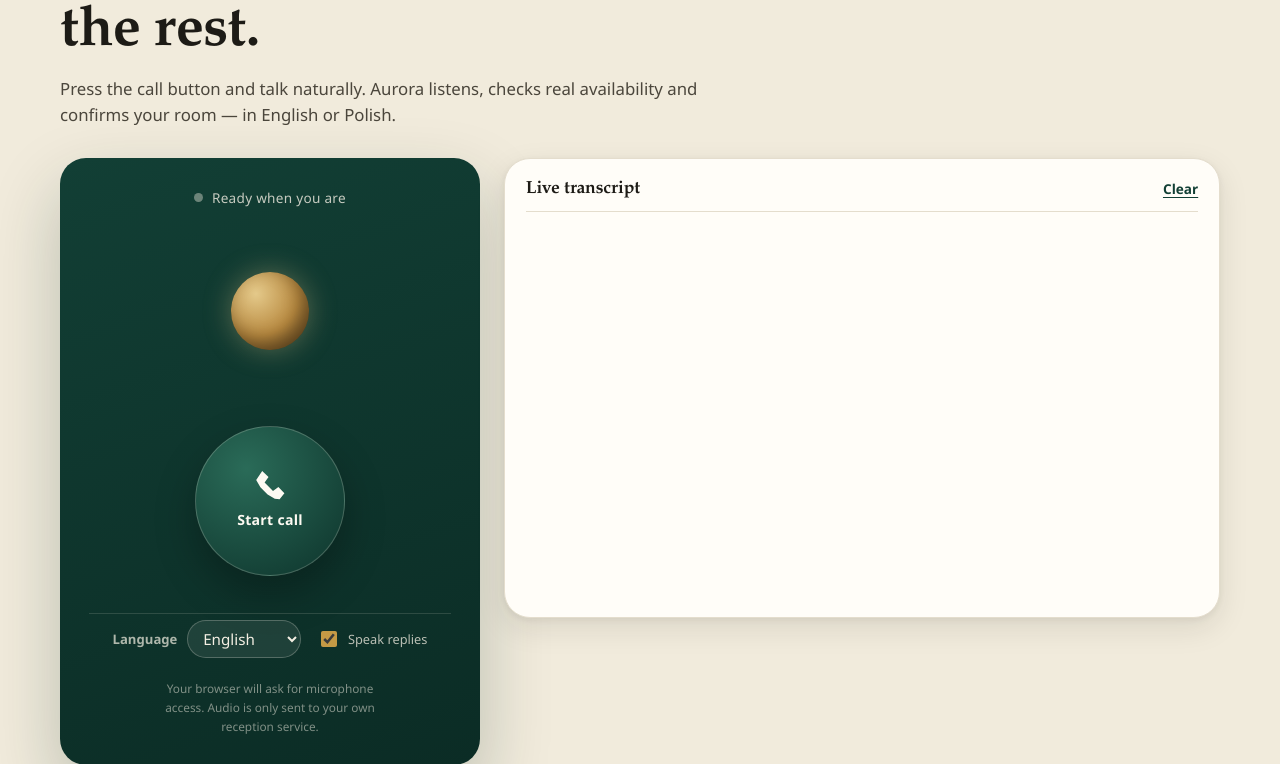
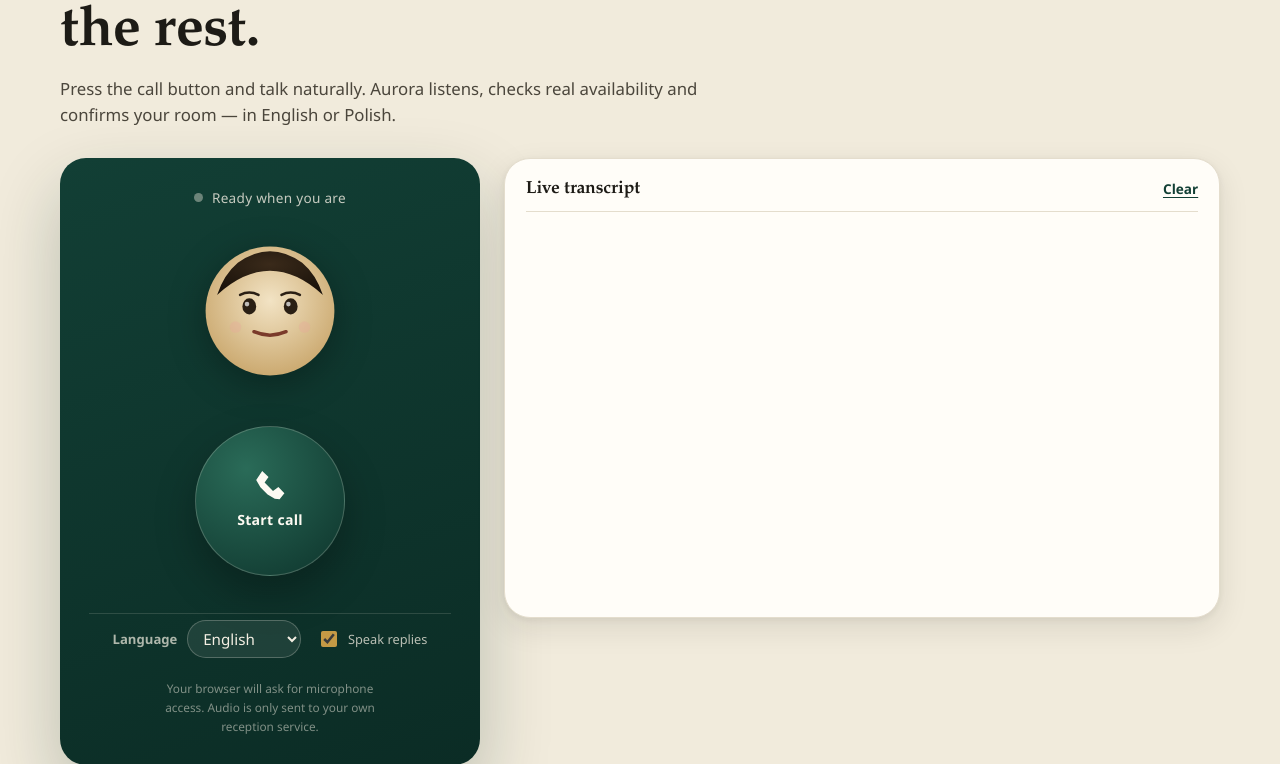
Before and after one commit to michalfrackowiak/hotel-ai-alpha, a Django app: page /voice/ in a window 1280 px wide. Shown: the part 201-965 px from the top of the page. Run offline with Django 5.2, Linux system fonts and the light colour scheme; data comes from the database, SQL or seed files in the repository; data that the repository does not hold is empty.

Commit message:
Add animated avatar for the voice agent

```diff
--- a/static/css/app.css
+++ b/static/css/app.css
@@ -1265,6 +1265,69 @@ button { cursor: pointer; }
   .voice-sphere__core { animation: none !important; }
 }
 
+/* ------------------------------------------------------------------ voice avatar */
+.voice-avatar {
+  position: relative;
+  width: 150px;
+  height: 150px;
+  margin: 0.4rem 0 0.2rem;
+  display: grid;
+  place-items: center;
+}
+
+.voice-avatar__glow {
+  position: absolute;
+  inset: 12px;
+  border-radius: 50%;
+  background: radial-gradient(circle, rgba(228, 201, 138, 0.45), transparent 70%);
+  opacity: 0.5;
+  transition: opacity 0.25s ease, transform 0.25s ease;
+  z-index: 0;
+}
+
+.voice-avatar__face {
+  position: relative;
+  width: 138px;
+  height: 138px;
+  z-index: 1;
+  filter: drop-shadow(0 8px 18px rgba(0, 0, 0, 0.3));
+  transition: transform 0.2s ease;
+}
+
+.voice-avatar.is-active .voice-avatar__glow { opacity: 0.85; transform: scale(1.08); }
+.voice-avatar.is-speaking .voice-avatar__glow { opacity: 1; transform: scale(1.18); animation: avatar-glow 0.6s ease-in-out infinite alternate; }
+.voice-avatar.is-speaking .voice-avatar__face { transform: scale(1.04); }
+.voice-avatar.is-listening .voice-avatar__face { transform: scale(1.02); }
+.voice-avatar.is-thinking .voice-avatar__face { animation: avatar-think 1.2s ease-in-out infinite; }
+
+.voice-avatar.is-speaking .avatar-mouth { animation: avatar-mouth 0.28s steps(2) infinite; }
+.voice-avatar.is-pulse .avatar-mouth { transform: scaleY(1.6); transform-origin: center; }
+
+.avatar-eye { transition: transform 0.15s ease; }
+.voice-avatar.is-listening .avatar-eye { transform: scaleY(1.15); }
+.voice-avatar.is-thinking .avatar-eye { transform: translateY(-2px); }
+.voice-avatar.is-speaking .avatar-brow--left { transform: translateY(-1px); }
+.voice-avatar.is-speaking .avatar-brow--right { transform: translateY(-1px); }
+
+@keyframes avatar-glow {
+  0% { transform: scale(1.12); opacity: 0.85; }
+  100% { transform: scale(1.22); opacity: 1; }
+}
+
+@keyframes avatar-think {
+  0%, 100% { transform: rotate(-4deg) scale(1); }
+  50% { transform: rotate(4deg) scale(1.03); }
+}
+
+@keyframes avatar-mouth {
+  0% { d: path("M46 78 Q60 84 74 78"); }
+  50% { d: path("M46 78 Q60 92 74 78"); }
+}
+
+@media (prefers-reduced-motion: reduce) {
+  .voice-avatar__glow, .voice-avatar__face, .avatar-mouth, .avatar-eye { animation: none !important; }
+}
+
 .toggle {
   display: inline-flex;
   align-items: center;
--- a/static/js/voice.js
+++ b/static/js/voice.js
@@ -18,7 +18,7 @@
   const interim = document.getElementById("transcript-interim");
   const bookingContainer = document.getElementById("voice-booking");
   const clearButton = document.getElementById("transcript-clear");
-const sphere = document.getElementById("voice-sphere");
+const sphere = document.getElementById("voice-avatar");
 
   const createUrl = root.dataset.createUrl;
   const messageUrlTemplate = root.dataset.messageUrl;
--- a/templates/web/voice.html
+++ b/templates/web/voice.html
@@ -28,11 +28,31 @@
         <span id="call-status">{% trans "Ready when you are" %}</span>
       </div>
 
-      <div class="voice-sphere" id="voice-sphere" aria-hidden="true">
-        <span class="voice-sphere__core"></span>
-        <span class="voice-sphere__ring voice-sphere__ring--1"></span>
-        <span class="voice-sphere__ring voice-sphere__ring--2"></span>
-        <span class="voice-sphere__ring voice-sphere__ring--3"></span>
+      <div class="voice-avatar" id="voice-avatar" aria-hidden="true">
+        <div class="voice-avatar__glow"></div>
+        <svg class="voice-avatar__face" viewBox="0 0 120 120" xmlns="http://www.w3.org/2000/svg">
+          <defs>
+            <radialGradient id="avatarSkin" cx="50%" cy="42%" r="62%">
+              <stop offset="0%" stop-color="#f2e3c4"/>
+              <stop offset="100%" stop-color="#c9a66b"/>
+            </radialGradient>
+            <radialGradient id="avatarHair" cx="50%" cy="30%" r="70%">
+              <stop offset="0%" stop-color="#3a2a1a"/>
+              <stop offset="100%" stop-color="#1a120a"/>
+            </radialGradient>
+          </defs>
+          <circle cx="60" cy="60" r="56" fill="url(#avatarSkin)"/>
+          <path d="M14 46 Q60 4 106 46 Q100 28 88 18 Q60 -2 32 18 Q20 28 14 46 Z" fill="url(#avatarHair)"/>
+          <ellipse class="avatar-eye avatar-eye--left" cx="42" cy="56" rx="6" ry="7" fill="#2a1f14"/>
+          <ellipse class="avatar-eye avatar-eye--right" cx="78" cy="56" rx="6" ry="7" fill="#2a1f14"/>
+          <circle class="avatar-highlight avatar-highlight--left" cx="40" cy="54" r="2" fill="#fff" opacity="0.7"/>
+          <circle class="avatar-highlight avatar-highlight--right" cx="76" cy="54" r="2" fill="#fff" opacity="0.7"/>
+          <path class="avatar-brow avatar-brow--left" d="M34 46 Q42 42 50 46" stroke="#2a1f14" stroke-width="2.2" fill="none" stroke-linecap="round"/>
+          <path class="avatar-brow avatar-brow--right" d="M70 46 Q78 42 86 46" stroke="#2a1f14" stroke-width="2.2" fill="none" stroke-linecap="round"/>
+          <path class="avatar-mouth" d="M46 78 Q60 84 74 78" stroke="#7a3a2a" stroke-width="3" fill="none" stroke-linecap="round"/>
+          <circle cx="30" cy="74" r="5" fill="#e8a89a" opacity="0.35"/>
+          <circle cx="90" cy="74" r="5" fill="#e8a89a" opacity="0.35"/>
+        </svg>
       </div>
 
       <button class="call-button" id="call-button" type="button" aria-label="{% trans 'Start voice call' %}">
```
